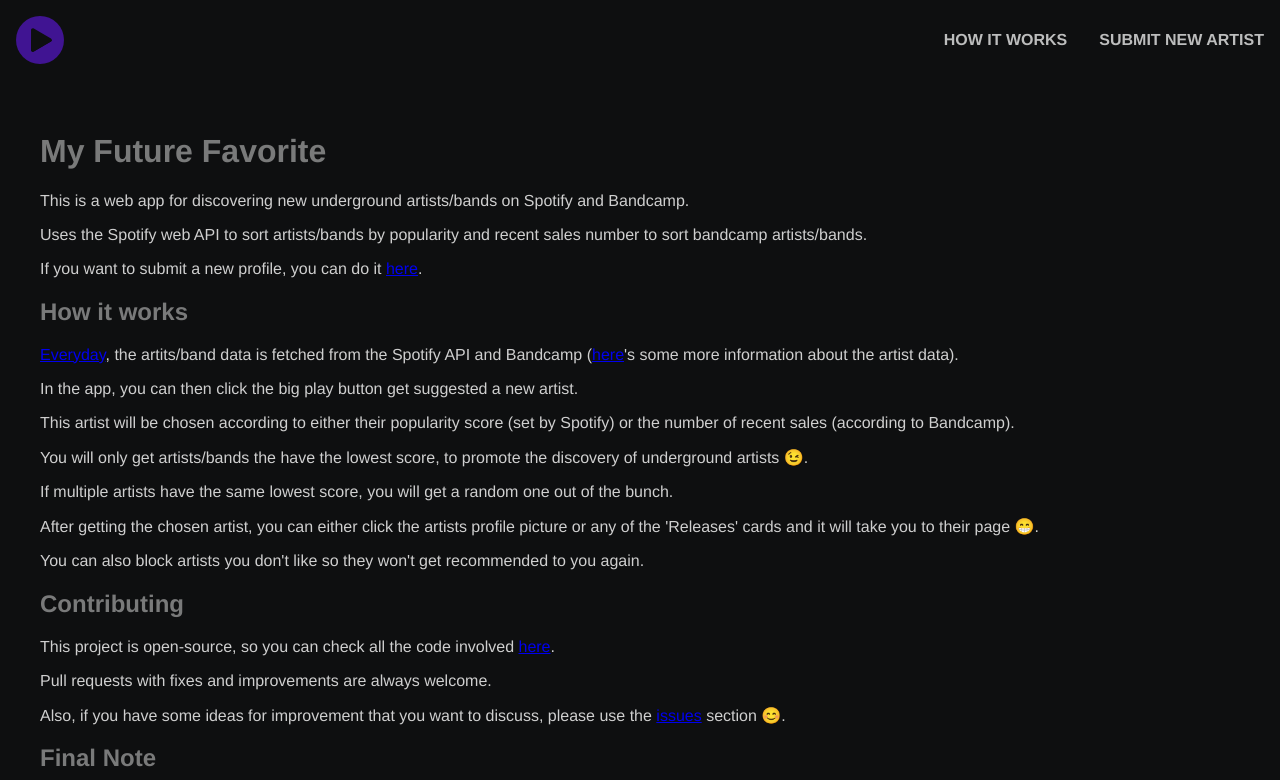
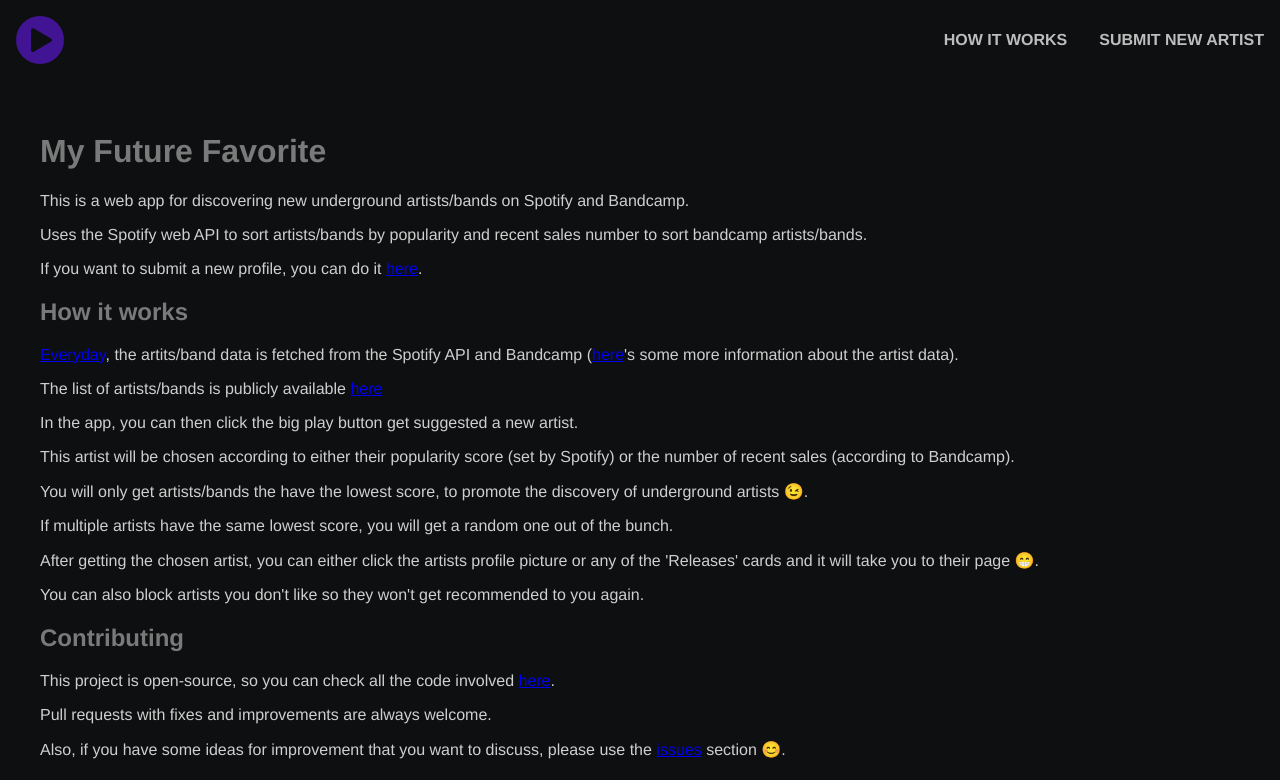
Before and after one commit to Ricardo-Silva91/my-future-favorite, a Vue app: page /about in a window 1280 px wide. Shown: the top 780 px of the page. Built offline with nearby package versions, Linux system fonts and the light colour scheme; what @formkit/vue would draw is missing.

Commit message:
feat: link list

```diff
--- a/src/views/AboutView.vue
+++ b/src/views/AboutView.vue
@@ -31,6 +31,14 @@
           target="_blank"
           >here</a
         >'s some more information about the artist data).
+      </p>
+      <p>
+        The list of artists/bands is publicly available
+        <a
+          href="https://docs.google.com/spreadsheets/d/1XBHnljg72YoqyiIIJPHNdud458wcBOeuvnE6UMtU3cA/edit#gid=0"
+          target="_blank"
+          >here</a
+        >
       </p>
       <p>In the app, you can then click the big play button get suggested a new artist.</p>
       <p>
```
